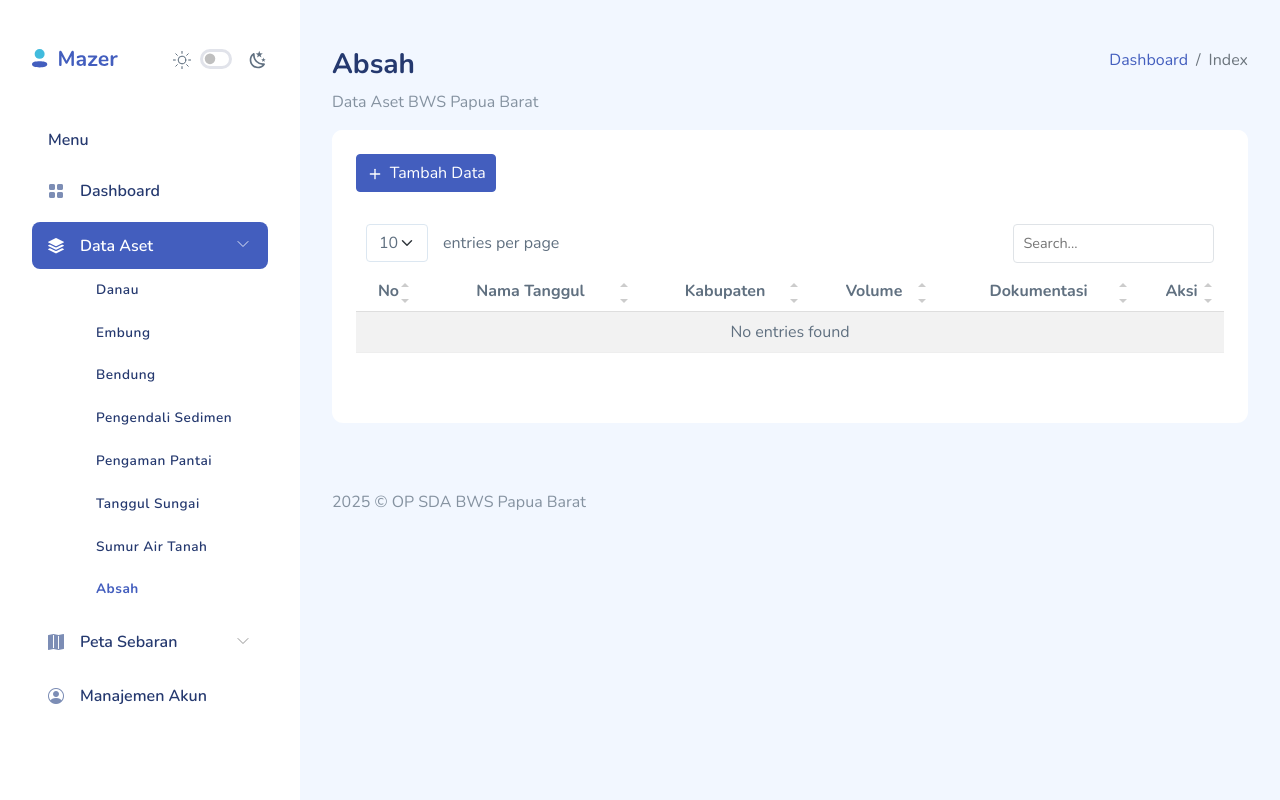
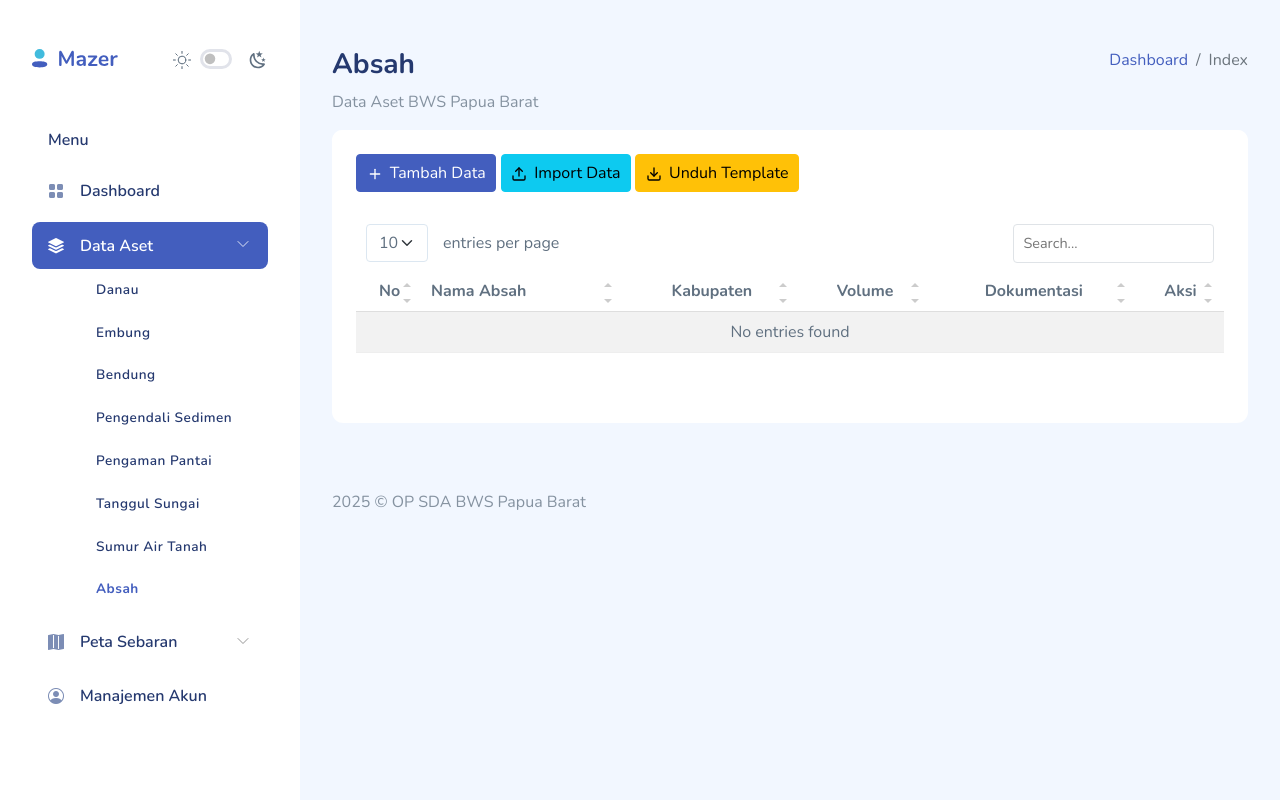
Before and after one commit to ariefendi992/aset-bwspb, a Django app: page /aset-absah/ in a window 1280 px wide. Run offline with Django 5.2, Linux system fonts and the light colour scheme; a user stored in the database is signed in; data that the repository does not hold is empty; parts of the project's set-up code (start-up, migrations or seed data) failed here and were passed over; some libraries are stand-ins or nearby versions.

Commit message:
import and export template aset absah

```diff
--- a/apps/absah/forms.py
+++ b/apps/absah/forms.py
@@ -10,6 +10,7 @@ class AbsahForm(forms.ModelForm):
         #     "latitude": forms.TextInput(attrs={"type": "text"}),
         #     "longitude": forms.TextInput(attrs={"type": "text"}),
         # }
+        exclude = ["created_by", "updated_by"]
 
     def __init__(self, *args, **kwargs):
         super().__init__(*args, **kwargs)
@@ -30,3 +31,22 @@ class AbsahForm(forms.ModelForm):
                     css_class += " is-valid"
 
             field.widget.attrs.update({"class": css_class})
+
+
+class UploadExcelForm(forms.Form):
+    file = forms.FileField(
+        label="Pilih File",
+        widget=forms.ClearableFileInput(
+            attrs={"class": "form-control", "accept": ".xlsx"}
+        ),
+    )
+    # widgets = {
+    #     "file": forms.TextInput(attrs={"class": "form-control", "accept": ".xlsx"})
+    # }
+
+    def cleaned_file(self):
+        file = self.cleaned_data["file"]
+
+        if not file.name.endswith(".xlsx"):
+            raise forms.ValidationError("File harus format .xlsx")
+        return file
--- a/apps/absah/templates/index_absah.html
+++ b/apps/absah/templates/index_absah.html
@@ -31,13 +31,15 @@
       <div class="card">
         <div class="card-header">
           <a href="{% url 'absah:create' %}" class="btn icon icon-left btn-primary"><i data-feather="plus"></i> Tambah Data</a>
+          <a class="btn btn-info icon icon-left" data-bs-toggle="modal" data-bs-target="#modalUploadFile"><i data-feather="upload"></i> Import Data</a>
+          <a href="{% url 'absah:template' %}" class="btn icon icon-left btn-warning"><i data-feather="download"></i> Unduh Template</a>
         </div>
         <div class="card-body">
           <table class="table table-striped" id="table1">
             <thead>
               <tr>
                 <th class="text-center">No</th>
-                <th class="text-center">Nama Tanggul</th>
+                <th>Nama Absah</th>
                 <th class="text-center">Kabupaten</th>
                 <th class="text-center">Volume</th>
                 <th class="text-center">Dokumentasi</th>
@@ -51,16 +53,43 @@
                   <td>{{ obj.nama }}</td>
                   <td>{{ obj.kabupaten }}</td>
                   <td>{{ obj.volume }}</td>
-                  <td>
+                  <td class="text-center">
                     {% with foto=obj.get_thumbnail %}
                       {% if foto %}
                         <div class="d-flex flex-column justify-content-center align-items-center gap-2">
                           <img src="{{ foto.image.url }}" width="100" style="border-radius:10px ;" />
-                          {% comment %} <a href="{{ foto.image.ur }}" target="_blank" class="btn btn-sm btn-outline-info border-0"><i class="bi bi-cloud-download-fill"></i></a> {% endcomment %}
+                          <a href="{{ foto.image.ur }}" target="_blank" class="btn btn-sm btn-outline-info border-0"><i class="bi bi-cloud-download-fill"></i></a>
+                        </div>
+                      {% else %}
+                        <div class="badges">
+                          <span class="badge bg-light-danger">Tidak ada</span>
                         </div>
                       {% endif %}
                     {% endwith %}
                   </td>
+                  <td>
+                    <div class="dropdown">
+                      <button class="btn btn-sm btn-light border-0" type="button" data-bs-toggle="dropdown"><i class="bi bi-three-dots-vertical"></i></button>
+                      <ul class="dropdown-menu dropdown-menu-end">
+                        <li>
+                          <a href="{% url 'absah:detail' obj.pk %}" class="dropdown-item"><i class="bi bi-eye text-info"></i> Detail</a>
+                        </li>
+                        <li>
+                          <a href="{% url 'absah:edit' obj.pk %}" class="dropdown-item"><i class="bi bi-pencil text-warning"></i> Edit</a>
+                        </li>
+                        <li>
+                          <hr class="dropdown-divider" />
+                        </li>
+                        <li>
+                          <form action="{% url 'absah:delete' obj.pk %}" method="post">
+                            {% csrf_token %}
+                            <button type="submit" class="dropdown-item text-danger"><i class="bi bi-trash"></i> Delete</button>
+                          </form>
+                        </li>
+                      </ul>
+                    </div>
+                  </td>
+                  {% comment %}
                   <td class="d-flex w-auto justify-content-center h-auto align-items-center">
                     <a href="{% url 'absah:detail' obj.pk %}" class="btn icon btn-outline-info btn-sm border-0"><i class="bi bi-eye"></i></a>
                     <a href="{% url 'absah:update' obj.pk %}" class="btn icon btn-outline-warning btn-sm border-0"><i class="bi bi-pencil"></i></a>
@@ -73,11 +102,45 @@
                         <a href="{% url 'absah:download' foto.pk %}" target="_blank" class="btn btn-sm btn-outline-info border-0"><i class="bi bi-cloud-download-fill"></i></a>
                       {% endif %}
                     {% endwith %}
-                  </td>
+                  </td> {% endcomment %}
                 </tr>
               {% endfor %}
             </tbody>
           </table>
+        </div>
+
+        <div class="modal fade" id="modalUploadFile" tabindex="-1">
+          <div class="modal-dialog modal-dialog-centered">
+            <div class="modal-content">
+              <div class="modal-header">
+                <h5 class="modal-title">Tambah data dengan file excel</h5>
+                <button type="button" class="btn-close" data-bs-dismiss="modal"></button>
+              </div>
+
+              <form action="{% url 'absah:import' %}" method="post" enctype="multipart/form-data" class="form form-horizontal">
+                <div class="modal-body text-center">
+                  {% csrf_token %}
+                  <div class="form-body">
+                    <div class="row">
+                      {% for field in form %}
+                        <div class="col-md-4">{{ field.label }}</div>
+                        <div class="col-md-8 form-group">
+                          {{ field }}
+                          {% comment %} {% if field.errors %}
+                            <div class="invalid-feedback">{{ field.errors|striptags }}</div>
+                          {% endif %} {% endcomment %}
+                        </div>
+                      {% endfor %}
+                    </div>
+                  </div>
+                </div>
+                <div class="modal-footer">
+                  <button type="button" class="btn btn-secondary" data-bs-dismiss="modal">Tutup</button>
+                  <button type="submit" class="btn btn-success icon icon-left me-1"><i data-feather="check-circle"></i> Import</button>
+                </div>
+              </form>
+            </div>
+          </div>
         </div>
       </div>
     </section>
--- a/apps/absah/urls.py
+++ b/apps/absah/urls.py
@@ -5,8 +5,10 @@ app_name = "absah"
 urlpatterns = [
     path("", views.index, name="index"),
     path("add/", views.create, name="create"),
-    path("edit/<int:id>/", views.update, name="update"),
+    path("edit/<int:id>/", views.update, name="edit"),
     path("detail/<int:id>/", views.detail, name="detail"),
     path("delete/<int:id>/", views.delete, name="delete"),
     path("download-file/<int:id>/", views.download_foto, name="download"),
+    path("template/download", views.export_template, name="template"),
+    path("template/import", views.import_template, name="import"),
 ]
--- a/apps/absah/views.py
+++ b/apps/absah/views.py
@@ -1,9 +1,13 @@
 from django.shortcuts import render, redirect, get_object_or_404
 from django.contrib import messages
-from django.http import FileResponse, Http404, HttpRequest
+from django.http import FileResponse, Http404, HttpRequest, HttpResponse
 from .models import DataAbsahModel, FotoDataAbsahModel
-from .forms import AbsahForm
+from .forms import AbsahForm, UploadExcelForm
 from django.contrib.auth.decorators import login_required
+from openpyxl import Workbook
+from openpyxl.worksheet.datavalidation import DataValidation
+from openpyxl.styles import Font, Alignment
+import pandas as pd
 
 
 # Create your views here.
@@ -11,10 +15,7 @@ from django.contrib.auth.decorators import login_required
 def index(request: HttpRequest):
     objects = DataAbsahModel.objects.order_by("-created_at").all()
 
-    context = {
-        "filename": "absah",
-        "objects": objects,
-    }
+    context = {"filename": "absah", "objects": objects, "form": UploadExcelForm()}
 
     return render(request, "index_absah.html", context)
 
@@ -106,3 +107,151 @@ def download_foto(request, id):
         return FileResponse(foto.image.open(), as_attachment=True)
     except:
         raise Http404("File tidak ditemukan")
+
+
+@login_required(login_url="akun:login")
+def export_template(request):
+    wb = Workbook()
+    ws = wb.active
+    ws.title = "Data Absah"
+
+    ref_ws = wb.create_sheet(title="Referensi")
+
+    fields = DataAbsahModel._meta.get_fields()
+    col_idx = 1
+    headers = []
+    exclude_field = ["id", "created_at", "updated_at", "created_by", "updated_by"]
+    bold_font = Font(bold=True, size=12.0)
+    center_alignment = Alignment(horizontal="center", vertical="center")
+
+    for field in fields:
+        if (
+            field.concrete
+            and not field.many_to_many
+            and field.name not in exclude_field
+        ):
+            headers.append(field.name)
+            ws.cell(row=1, column=col_idx, value=field.name).font = bold_font
+            ws.cell(row=1, column=col_idx, value=field.name).alignment = (
+                center_alignment
+            )
+
+            col_idx += 1
+
+    # NOTE: PROVINSI
+    provinsi_list = [c[0] for c in DataAbsahModel.PROVINSI_CHOICE]
+
+    for i, val in enumerate(provinsi_list, start=1):
+        ref_ws.cell(row=i, column=1, value=val)
+
+    dv_provinsi = DataValidation(
+        type="list", formula1=f"Referensi!$A$1:$A${len(provinsi_list)}"
+    )
+    ws.add_data_validation(dv_provinsi)
+    provinsi_col = headers.index("provinsi") + 1
+    dv_provinsi.add(f"{chr(64+provinsi_col)}2:{chr(64+provinsi_col)}100")
+
+    # NOTE: KABUPATEN
+    kabupaten_list = [c[0] for c in DataAbsahModel.KABUPATEN_CHOICE]
+    for i, val in enumerate(kabupaten_list, start=1):
+        ref_ws.cell(row=i, column=2, value=val)
+    dv_kabupaten = DataValidation(
+        type="list", formula1=f"Referensi!$B$1:$B${len(kabupaten_list)}"
+    )
+    ws.add_data_validation(dv_kabupaten)
+
+    kabupaten_col = headers.index("kabupaten") + 1
+    dv_kabupaten.add(f"{chr(64+kabupaten_col)}2:{chr(64+kabupaten_col)}100")
+
+    repsonse = HttpResponse(
+        content_type="application/vnd.openxmlformats-officedocument.spreadsheet.sheet"
+    )
+    repsonse["Content-Disposition"] = 'attachment; filename="template_aset_absah.xlsx"'
+
+    wb.save(repsonse)
+    return repsonse
+
+
+@login_required(login_url="akun:login")
+def import_template(request: HttpRequest):
+    if request.method == "POST":
+        form = UploadExcelForm(request.POST, request.FILES)
+
+        if form.is_valid():
+            file = form.files["file"]
+
+            try:
+                df = pd.read_excel(file)
+                df.columns = df.columns.str.strip().str.lower()
+                df = df.fillna("")
+
+                inserted = 0
+                updated = 0
+                skipped = 0
+
+                for _, row in df.iterrows():
+                    nama = str(row["nama"])
+
+                    if not nama:
+                        continue
+                    obj = DataAbsahModel.objects.filter(nama=nama).first()
+
+                    data_excel = dict(
+                        nama=nama,
+                        provinsi=str(row["provinsi"]) or None,
+                        kabupaten=str(row["kabupaten"]) or None,
+                        kecamatan=str(row["kecamatan"]) or None,
+                        desa=str(row["desa"]) or None,
+                        latitude=row["latitude"] or None,
+                        longitude=row["longitude"] or None,
+                        volume=row["volume"] or None,
+                        panjang=row["panjang"] or None,
+                        tinggi=row["tinggi"] or None,
+                        lebar=row["lebar"] or None,
+                        tahun_mulai=row["tahun_mulai"] or None,
+                        tahun_selesai=row["tahun_selesai"] or None,
+                        pengelola=row["pengelola"] or None,
+                        keterangan=row["keterangan"] or None,
+                        manfaat=row["manfaat"] or None,
+                    )
+
+                    if obj:
+                        is_changed = False
+                        for field, value in data_excel.items():
+                            if getattr(obj, field) != value:
+                                is_changed = True
+                                setattr(obj, field, value)
+
+                        if is_changed:
+                            obj.updated_by = request.user
+                            obj.save()
+                            updated += 1
+                        else:
+                            skipped += 1
+                    else:
+                        DataAbsahModel.objects.create(
+                            created_by=request.user,
+                            updated_by=request.user,
+                            **data_excel,
+                        )
+                        inserted += 1
+
+                messages.success(
+                    request,
+                    f"Import selesai. {inserted} data baru, {updated} data diperbaharui, {skipped} data tidak berubah.",
+                )
+                return redirect("absah:index")
+
+            except Exception as e:
+                messages.error(request, f"Error: {str(e)}")
+
+                # raise e
+
+            return redirect("absah:index")
+
+        else:
+            form = UploadExcelForm()
+
+        context = {"filename": "absah", "form": form}
+
+        return render(request, "index_absah.html", context)
```
